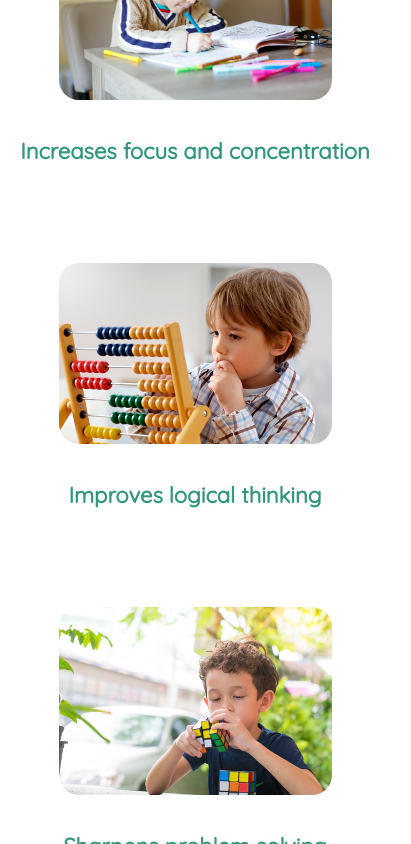
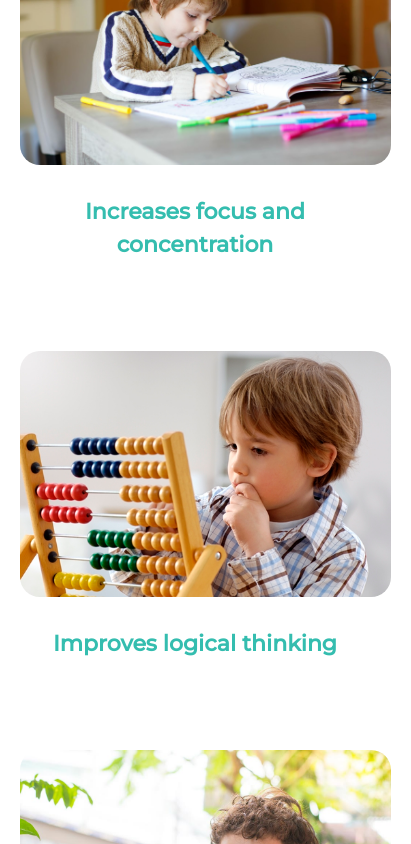
Before and after one commit to shree675/coderskid, a React (Create React App) app: page / in a window 390 px wide. Shown: the part 5680-6524 px from the top of the page, 411 px wide, since content can reach past the window. Built offline with nearby package versions, Linux system fonts and the light colour scheme; no server answers.

Commit message:
increased image size

```diff
--- a/src/App.css
+++ b/src/App.css
@@ -883,18 +883,26 @@ li {
 
 .future-content {
   font-size: 30px;
-  font-family: 'Quicksand';
+  /* font-family: 'Quicksand'; */
+  font-family: 'Montserrat', sans-serif;
   font-weight: bold;
   margin-bottom: 60px;
   padding-left: 0px;
   padding-right: 0px;
   font-weight: bold;
-  color:rgb(52, 150, 127);
+  color: rgb(52, 189, 175);
 }
 
 .future-outer {
   flex: 1;
   margin: 0px;
+}
+
+.future-img {
+  width: 80%;
+  margin: 20px;
+  padding: 0px;
+  border-radius: 20px;
 }
 
 @media screen and (max-width: 1020px) {
@@ -913,6 +921,11 @@ li {
     padding: 15px;
     margin: 0px;
   }
+
+  .future-img {
+    width: 95%;
+  }
+
 }
 
 @media screen and (max-width: 900px) {
@@ -926,15 +939,8 @@ li {
 
   .future-content {
     font-size: 22px;
-    padding: 15px;
+    padding: 10px;
   }
-}
-
-.future-img {
-  width: 70%;
-  margin: 20px;
-  padding: 0px;
-  border-radius: 20px;
 }
 
 .get-started {
```
Also changed, not shown: src/components/homepage.js (+0 -43 lines).
